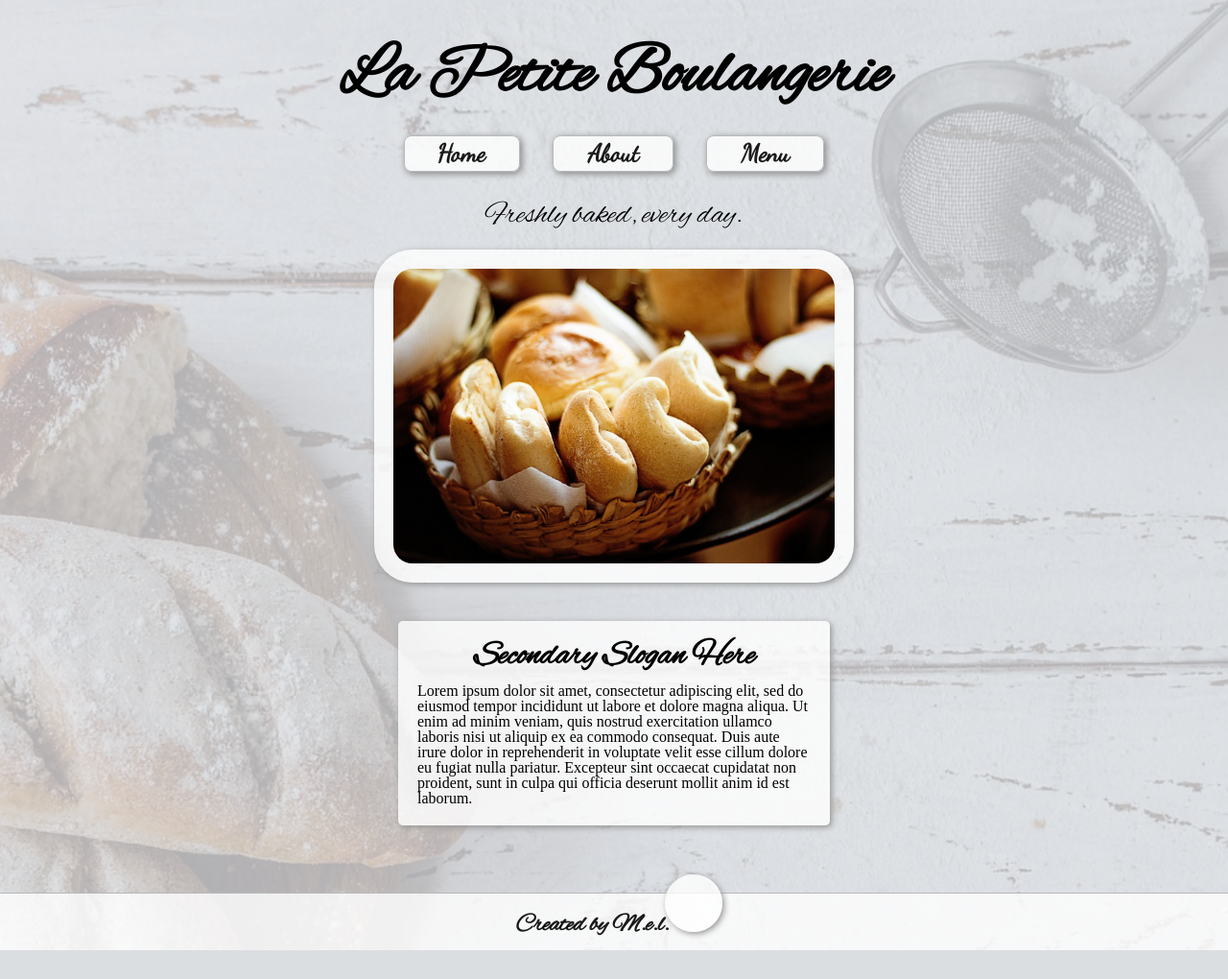
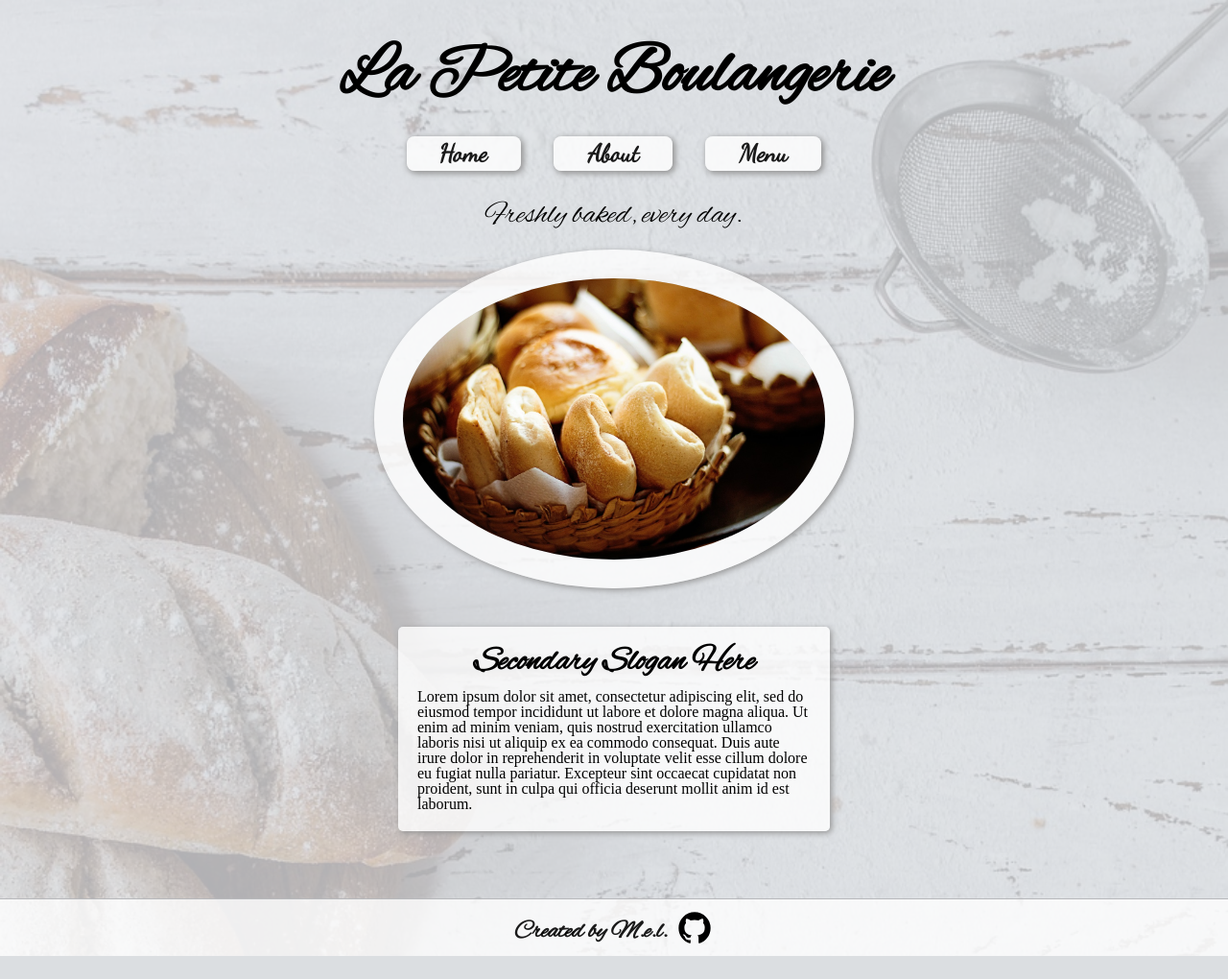
Before and after one commit to mel-121821/restaurant-page, a website built with webpack: page src/template.html in a window 1280 px wide. Shown: the whole page at 96% size. After the commit the page ends 996 px from the top, so only its background shows below. Built offline with nearby package versions, Linux system fonts and the light colour scheme.

Commit message:
Change focus styles for links/buttons, fix SVG styling issues and add hover effects

```diff
--- a/src/styles.css
+++ b/src/styles.css
@@ -182,7 +182,7 @@ button {
     padding: 2px 35px;
     border-radius: 8px;
     margin: 0px 15px;
-    border: 1px solid var(--french-gray);
+    border: 0px solid var(--french-gray);
     background: var(--translucent-white);
     color: var(--softened-black);
     font-size: 1.6rem;
@@ -198,6 +198,15 @@ button:hover {
     -ms-transform: scale(1.1);
     transform: scale(1.1);
     transition: 0.2s ease;
+}
+
+button:focus {
+outline: 2px solid var(--battleship-gray);
+}
+
+a:focus {
+    outline: 1px solid var(--battleship-gray);
+    border-radius: 1px;
 }
 
 
@@ -227,7 +236,7 @@ button:hover {
     justify-content: center;
 }
 
-img {
+#content img {
     object-fit: cover;
     margin-bottom: 40px;
 
@@ -420,11 +429,12 @@ img {
     align-items: center;
     border-top: 1px solid var(--french-gray);
     background: var(--translucent-white);
+    /* background: grey; */
+    /* testing svg */
     color: var(--softened-black);
 }
 
-.footer-text,
-.icon {
+.footer-text {
     margin-top: 10px;
 }
 
@@ -434,7 +444,12 @@ img {
     display: flex;
     justify-content: center;
     align-items: center;
-    margin-left: 5px
+    margin-left: 8px
+}
+
+.footer-icon > a {
+    height: 40px;
+    width: 40px;
 }
 
 .footer-icon > a > .svg{
@@ -442,3 +457,10 @@ img {
     width: auto;
     /* pointer-events: none; */
 }
+
+.svg:hover {
+    -webkit-transform: scale(1.1);
+    -ms-transform: scale(1.1);
+    transform: scale(1.1);
+    transition: 0.3s ease;
+}
```
